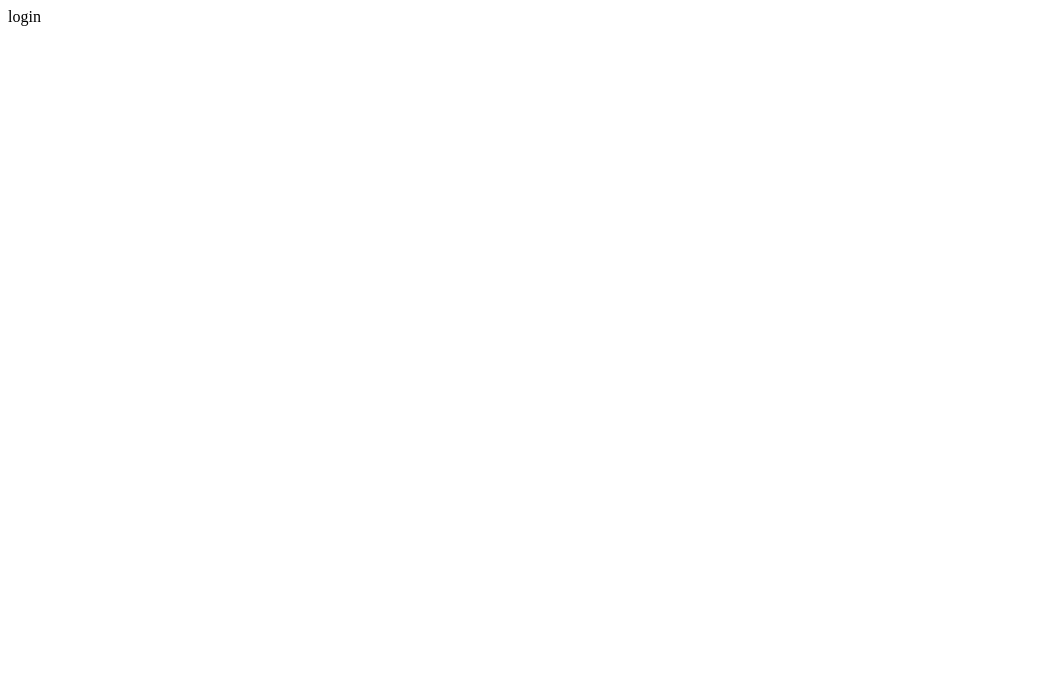
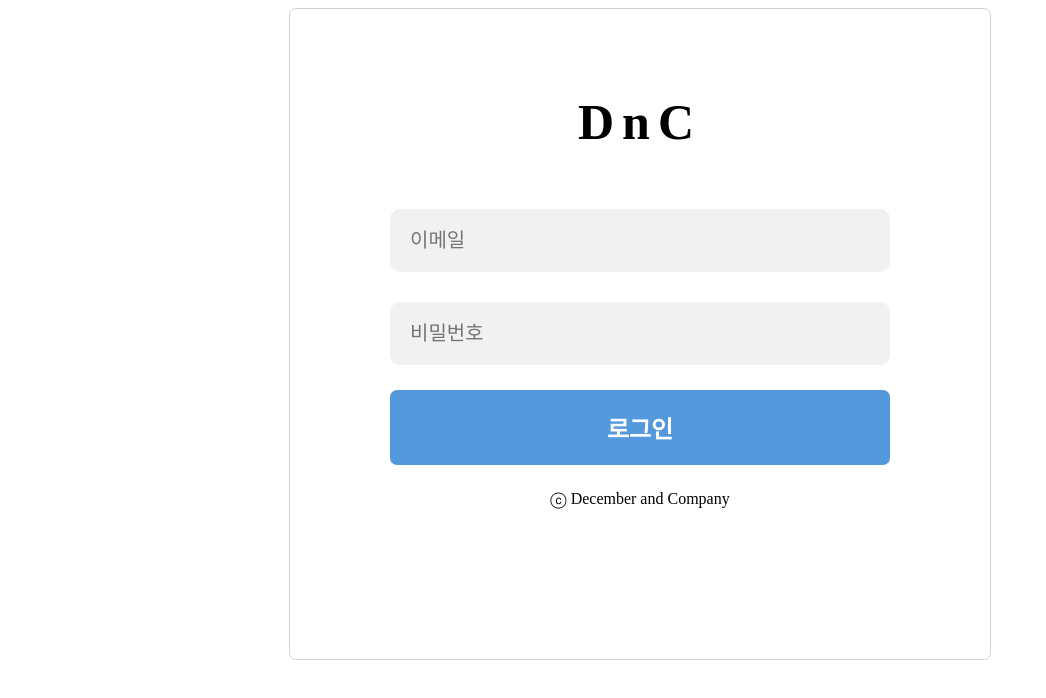
Before and after one commit to pre-onboarding-frontend-7-team-3/pre-onboarding-7th-3-2-3, a React (Vite) app: page / in a window 1280 px wide. Shown: the top 698 px of the page, without its empty margins (0-1046 px from the left). Built offline with nearby package versions, Linux system fonts and the light colour scheme.

Commit message:
feat : LoginForm 컴포넌트

```diff
--- /dev/null
+++ b/src/components/login/LoginForm.tsx
@@ -0,0 +1,60 @@
+import React, { useState } from 'react';
+import styled, { css } from 'styled-components';
+import { useForm } from 'react-hook-form';
+import LoginInput from './LoginInput';
+
+const LoginForm = () => {
+  const {
+    register,
+    handleSubmit,
+    formState: { errors },
+  } = useForm();
+
+  const onSubmit = (data: any, event: any) => {
+    event.preventDefault();
+  };
+  return (
+    <Form onSubmit={handleSubmit(onSubmit)}>
+      <Title>DnC</Title>
+      <LoginInput register={register} errors={errors} />
+      <SubmitButton>로그인</SubmitButton>ⓒ December and Company
+    </Form>
+  );
+};
+
+const Form = styled.form`
+  display: flex;
+  flex-direction: column;
+  align-items: center;
+  width: 500px;
+  min-width: 400px;
+  min-height: 550px;
+  gap: 25px;
+  margin: 0 auto;
+  padding: 50px 100px;
+  border: 1px solid lightgrey;
+  border-radius: 7px;
+`;
+
+const Title = styled.h1`
+  font-size: 50px;
+  letter-spacing: 8px;
+`;
+
+const SubmitButton = styled.button`
+  width: 100%;
+  padding: 20px;
+  font-size: 24px;
+  font-weight: 900;
+  color: white;
+  border: none;
+  border-radius: 7px;
+  background-color: rgb(83, 153, 219);
+  cursor: pointer;
+
+  &:hover {
+    background-color: #438ce2;
+  }
+`;
+
+export default LoginForm;
--- /dev/null
+++ b/src/components/login/LoginInput.tsx
@@ -0,0 +1,64 @@
+import styled from 'styled-components';
+
+const LoginInput = ({ register, errors }: any) => {
+  const isFormatEmail =
+    /^[0-9a-zA-Z]([-_.]?[0-9a-zA-Z])*@[0-9a-zA-Z]([-_.]?[0-9a-zA-Z])*.[a-zA-Z]{2,3}$/i;
+  const isClientError = Object.keys(errors).length !== 0;
+
+  return (
+    <>
+      <AuthInputWrapper>
+        <Input
+          type="text"
+          placeholder="이메일"
+          {...register('email', {
+            required: '* 이메일을 입력해 주세요.',
+            pattern: {
+              value: isFormatEmail,
+              message: '* 이메일 형식이 맞지 않습니다.',
+            },
+          })}
+        />
+        <Input
+          type="password"
+          placeholder="비밀번호"
+          {...register('password', {
+            required: '* 비밀번호를 입력해 주세요.',
+          })}
+        />
+        {isClientError && (
+          <ErrorText>
+            {/* {serverAuthError||errors.email?.message || errors.password?.message} */}
+            {errors.email?.message || errors.password?.message}
+          </ErrorText>
+        )}
+      </AuthInputWrapper>
+    </>
+  );
+};
+
+const AuthInputWrapper = styled.div`
+  display: flex;
+  flex-direction: column;
+  justify-content: center;
+  width: 100%;
+  gap: 30px;
+`;
+
+const Input = styled.input`
+  padding: 20px;
+  font-size: 20px;
+  border: none;
+  border-radius: 10px;
+  background-color: rgb(241, 241, 241);
+
+  &:focus {
+    outline: none;
+  }
+`;
+
+const ErrorText = styled.p`
+  color: red;
+`;
+
+export default LoginInput;
--- a/src/pages/login/Login.tsx
+++ b/src/pages/login/Login.tsx
@@ -1,5 +1,7 @@
+import LoginForm from "../../components/login/LoginForm";
+
 const Login = () => {
-  return <div>login</div>;
+  return <LoginForm />;
 };
 
 export default Login;
```
Also changed, not shown: package.json (+6 -1 lines), src/libs/api/client.ts (renamed from src/api/client.ts), 1 other file (tests, documents, lock files or other folders).
